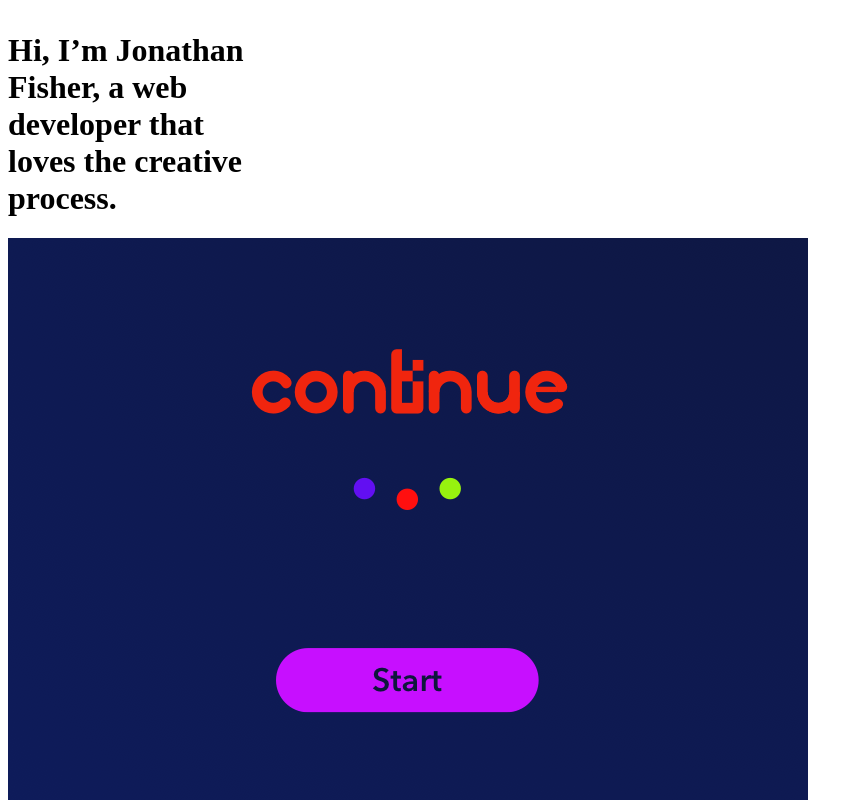
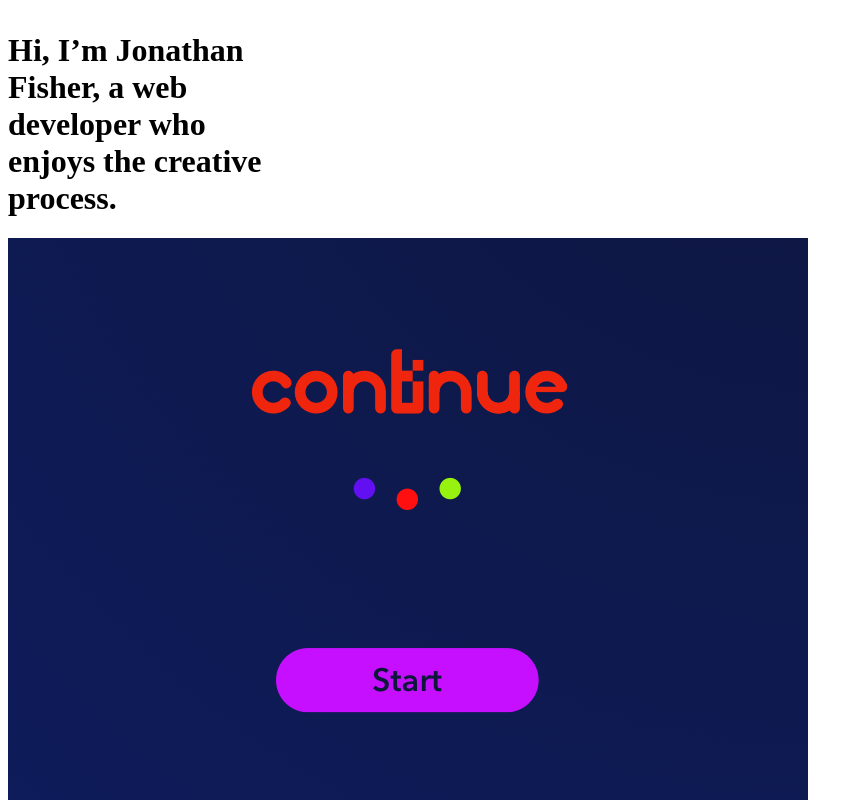
Before and after one commit to jonzfisher/my, a Gatsby site: page / in a window 1280 px wide. Shown: the top 800 px of the page, without its empty margins (0-863 px from the left). Built offline with nearby package versions, Linux system fonts and the light colour scheme; Gatsby itself is replaced by a stand-in of ours.

Commit message:
update copy

```diff
--- a/src/pages/index.js
+++ b/src/pages/index.js
@@ -7,7 +7,7 @@ import continue_wip from './continue_wip.png'
 const IndexPage = () => (
   <div style={{marginTop: '2rem'}}>
     <Fade duration={800} delay={400}>
-      <h1 style={{width: '16rem', fontSize: '2rem'}}>Hi, I’m Jonathan Fisher, a web developer that loves the creative process.</h1>
+      <h1 style={{width: '16rem', fontSize: '2rem'}}>Hi, I’m Jonathan Fisher, a web developer who enjoys the creative process.</h1>
     </Fade>
     <Fade duration={600}>
       <div className="case-study-container">
```
